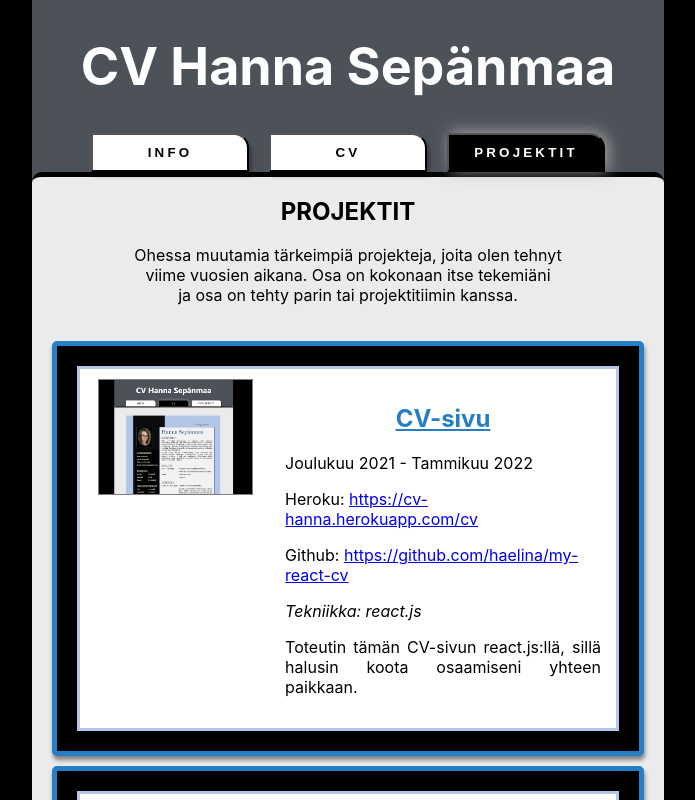
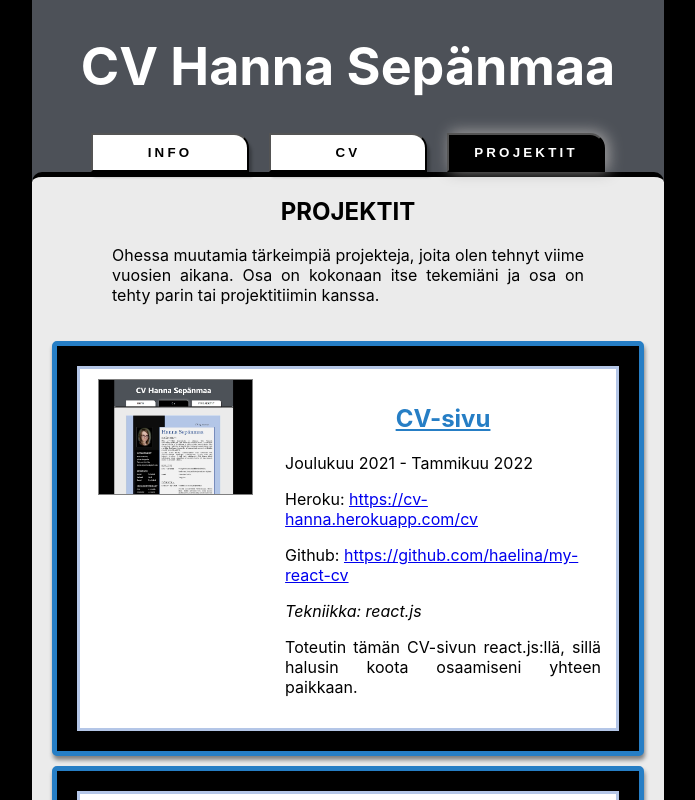
Before and after one commit to haelina/my-react-cv, a React (Create React App) app: page / in a window 1280 px wide. Both pictures are taken after a click on the button "PROJEKTIT". Shown: the top 800 px of the page, without its empty margins (292-987 px from the left). Built offline with nearby package versions, Linux system fonts and the light colour scheme.

Commit message:
Add styling to projectintro chapter

```diff
--- a/src/Components/Pages/Projects.js
+++ b/src/Components/Pages/Projects.js
@@ -48,11 +48,10 @@ export const Projects = () => {
     <>
       <main>
         <h2>PROJEKTIT</h2>
-        <p>
-          Ohessa muutamia tärkeimpiä projekteja, joita olen tehnyt
-          <br />
-          viime vuosien aikana. Osa on kokonaan itse tekemiäni
-          <br /> ja osa on tehty parin tai projektitiimin kanssa.
+        <p className="projectintro">
+          Ohessa muutamia tärkeimpiä projekteja, joita olen tehnyt viime vuosien
+          aikana. Osa on kokonaan itse tekemiäni ja osa on tehty parin tai
+          projektitiimin kanssa.
           <br />
           <br />
         </p>
--- a/src/Styles.scss
+++ b/src/Styles.scss
@@ -4,6 +4,7 @@
 @import "styles/_colors";
 @import "styles/_button";
 
+@import "styles/Projects.scss";
 @import "styles/ProjectCard.scss";
 
 // Pages
--- /dev/null
+++ b/src/styles/Projects.scss
@@ -0,0 +1,9 @@
+.projectintro {
+  text-align: justify;
+  text-justify: inter-word;
+  padding: 0px 40px;
+
+  @media only screen and (min-width: 600px) {
+    padding: 0px 80px;
+  }
+}
```
